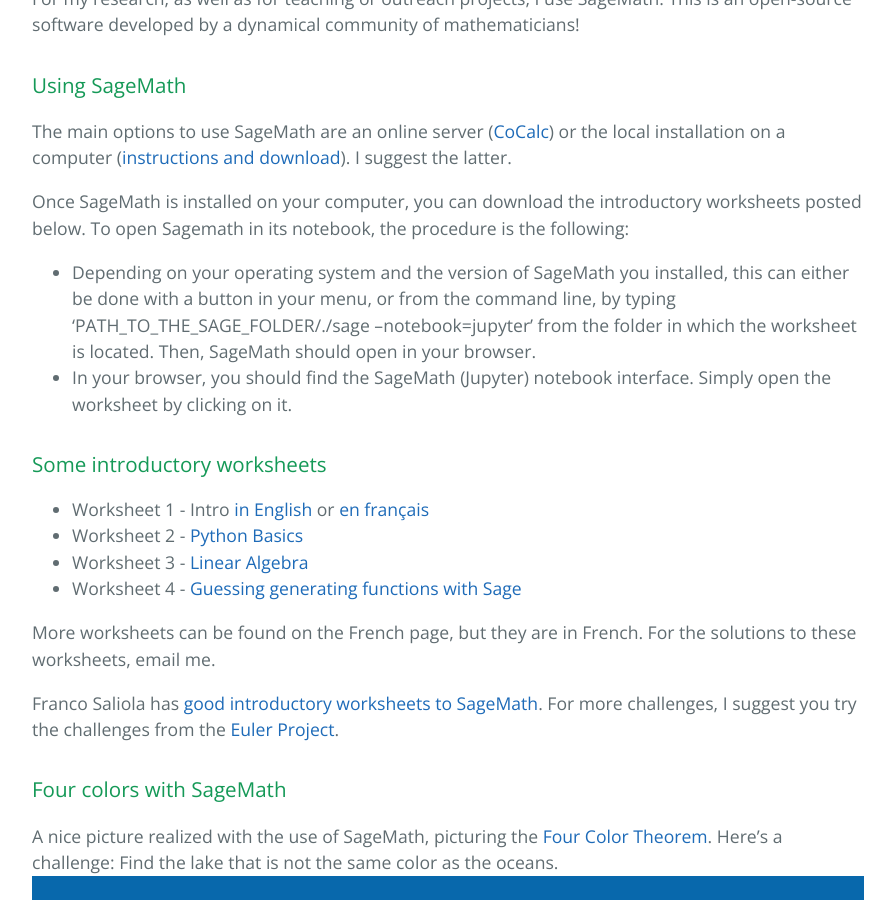
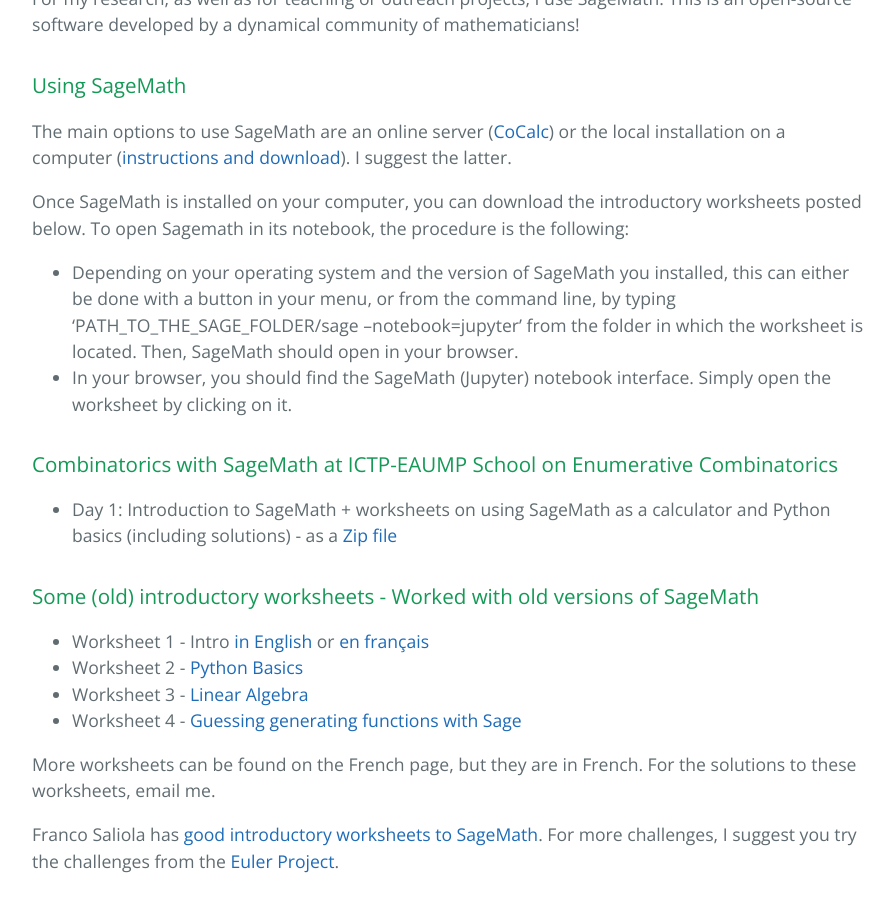
Before and after one commit to nadialafreniere/nadialafreniere.github.io, a Jekyll site: the page built from sage_en.md, in a window 1280 px wide and 900 px high, scrolled down 392 px. Shown: the whole window, without its empty margins (192-1087 px from the left). Built offline with Jekyll 4.4.1, drawn with Linux system fonts in a browser that asks for light colours; our own code applies the rules of GitHub Pages for plain Markdown files.

Commit message:
Added day 1 of Sage course in Arusha

```diff
--- a/sage_en.md
+++ b/sage_en.md
@@ -6,10 +6,13 @@
 The main options to use SageMath are an online server ([CoCalc](https://cocalc.com)) or the local installation on a computer ([instructions and download](http://www.sagemath.org/download.html)). I suggest the latter.
 
 Once SageMath is installed on your computer, you can download the introductory worksheets posted below. To open Sagemath in its notebook, the procedure is the following:
- * Depending on your operating system and the version of SageMath you installed, this can either be done with a button in your menu, or from the command line, by typing ‘PATH_TO_THE_SAGE_FOLDER/./sage –notebook=jupyter’ from the folder in which the worksheet is located. Then, SageMath should open in your browser.
+ * Depending on your operating system and the version of SageMath you installed, this can either be done with a button in your menu, or from the command line, by typing ‘PATH_TO_THE_SAGE_FOLDER/sage –notebook=jupyter’ from the folder in which the worksheet is located. Then, SageMath should open in your browser.
  * In your browser, you should find the SageMath (Jupyter) notebook interface. Simply open the worksheet by clicking on it.
 
-### Some introductory worksheets
+### Combinatorics with SageMath at ICTP-EAUMP School on Enumerative Combinatorics
+ * Day 1: Introduction to SageMath + worksheets on using SageMath as a calculator and Python basics (including solutions) - as a [Zip file](Sage_course_Arusha/Lecture1.zip)
+
+### Some (old) introductory worksheets - Worked with old versions of SageMath
  * Worksheet 1 - Intro [in English](sage_ws/Short_intro.ipynb) or [en français](sage_ws/Atelier_1_sans_les_solutions.ipynb)
  * Worksheet 2 - [Python Basics](sage_ws/2-Python_basics_no_solutions.ipynb)
  * Worksheet 3 - [Linear Algebra](sage_ws/3-Linear_algebra.ipynb)
```
Also changed, not shown: 2 other files.
